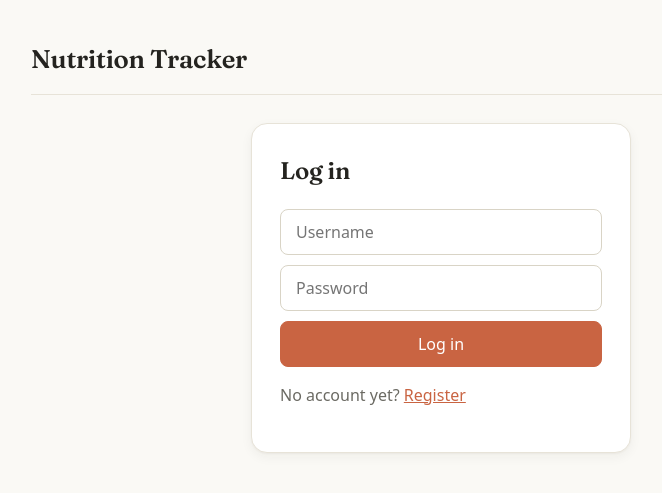
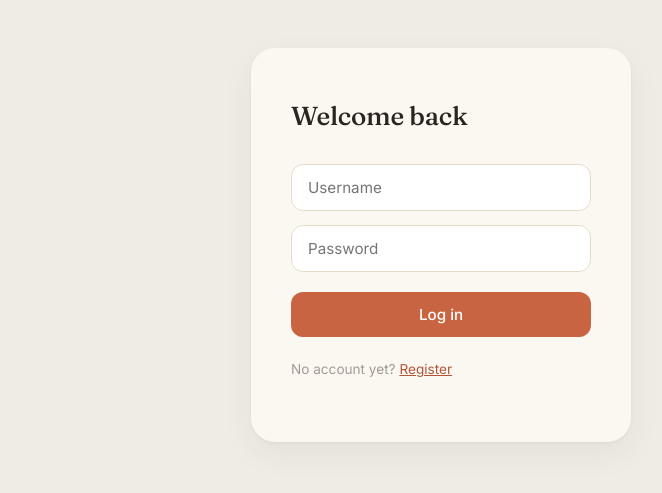
Before and after one commit to marvinty/nutrition-tracker, a FastAPI app: page /login in a window 1280 px wide. Shown: the top 493 px of the page, without its empty margins (199-861 px from the left). Run offline with FastAPI, Linux system fonts and the light colour scheme; parts of the project's set-up code (start-up, migrations or seed data) failed here and were passed over.

Commit message:
Redesign UI with warm serif aesthetic from Claude design project
Applies the design from claude.ai/design/p/97b90458-fb07-4819-8cc9-f3872de9fcbc:
Inter/Fraunces type pairing, cream/beige palette, pill-shaped nav and
tab controls, and card-based meal/day rows in place of tables.

Co-Authored-By: Claude Sonnet 5 <noreply@anthropic.com>

```diff
--- a/app/auth/templates/login.html
+++ b/app/auth/templates/login.html
@@ -3,18 +3,20 @@
 {% block title %}Login — Nutrition Tracker{% endblock %}
 
 {% block content %}
-<section class="card" style="max-width: 380px; margin: 24px auto;">
-    <h2>Log in</h2>
+<div class="page-card page-card--narrow">
+    <div class="card-body card-body--auth">
+        <h2 class="auth-title">Welcome back</h2>
         {% if error %}
         <p class="status error">{{ error }}</p>
         {% endif %}
-    <form method="post" action="/login" class="log-form" style="flex-direction: column; align-items: stretch;">
+        <form method="post" action="/login" class="auth-form">
             <input type="text" name="username" placeholder="Username" autocomplete="username" required>
             <input type="password" name="password" placeholder="Password" autocomplete="current-password" required>
             <button type="submit">Log in</button>
         </form>
-    <p style="margin-top: 16px; color: var(--text-muted);">
+        <p class="auth-footer">
             No account yet? <a href="/register">Register</a>
         </p>
-</section>
+    </div>
+</div>
 {% endblock %}
--- a/app/dashboard/templates/base.html
+++ b/app/dashboard/templates/base.html
@@ -6,51 +6,66 @@
     <title>{% block title %}Nutrition Tracker{% endblock %}</title>
     <link rel="preconnect" href="https://fonts.googleapis.com">
     <link rel="preconnect" href="https://fonts.gstatic.com" crossorigin>
-    <link href="https://fonts.googleapis.com/css2?family=Fraunces:opsz,wght@9..144,500;9..144,600&display=swap" rel="stylesheet">
+    <link href="https://fonts.googleapis.com/css2?family=Inter:wght@400;500;600;700&family=Fraunces:opsz,wght@9..144,400;9..144,500;9..144,600&display=swap" rel="stylesheet">
     <style>
         :root {
-            --bg: #faf9f5;
-            --surface: #ffffff;
-            --surface-2: #f5f4ee;
-            --text: #24231f;
-            --text-muted: #6b6a63;
-            --text-subtle: #96948c;
+            --bg: #eeece4;
+            --surface: #fbf8f2;
+            --surface-2: #f2ede2;
+            --surface-white: #ffffff;
+            --text: #2b241f;
+            --text-muted: #7a7164;
+            --text-subtle: #a39a8d;
             --accent: #c96442;
             --accent-hover: #b4553a;
-            --accent-soft: #f4e3da;
-            --border: #e7e3d8;
-            --border-strong: #d9d4c6;
+            --accent-text: #8a5c47;
+            --accent-soft: #f2e2d6;
+            --accent-soft-2: #faece4;
+            --accent-cal: #b4553a;
+            --border: #e4dcc9;
+            --border-strong: #d9cdb5;
             --danger: #b3412c;
-            --r-sm: 8px;
-            --r-md: 12px;
-            --r-lg: 16px;
-            --shadow: 0 1px 2px rgba(40,35,25,.04), 0 4px 12px rgba(40,35,25,.05);
+            --r-sm: 12px;
+            --r-md: 16px;
+            --r-lg: 24px;
+            --r-pill: 20px;
+            --shadow: 0 1px 3px rgba(60,45,30,.05), 0 12px 32px rgba(60,45,30,.06);
             --serif: "Fraunces", Georgia, "Times New Roman", serif;
-            --sans: system-ui, -apple-system, sans-serif;
+            --sans: "Inter", system-ui, -apple-system, sans-serif;
         }
         *, *::before, *::after { box-sizing: border-box; }
         body {
             font-family: var(--sans);
-            max-width: 860px;
-            margin: 40px auto;
-            padding: 0 20px;
+            margin: 0;
+            padding: 48px 20px;
+            display: flex;
+            flex-direction: column;
+            align-items: center;
+            gap: 28px;
             color: var(--text);
             background: var(--bg);
             line-height: 1.55;
         }
-        header {
-            border-bottom: 1px solid var(--border);
-            padding-bottom: 14px;
-            margin-bottom: 28px;
-        }
-        header h1 { margin: 0; font-family: var(--serif); font-weight: 600; font-size: 1.6rem; color: var(--text); letter-spacing: -0.01em; }
-        h2 { font-family: var(--serif); font-weight: 600; color: var(--text); margin-top: 0; letter-spacing: -0.01em; }
-        h3 { font-family: var(--serif); font-weight: 500; color: var(--text); margin-bottom: 8px; }
-        a { color: var(--accent); }
-        button, a.btn, .btn, .nav-btn, .tab, .log-form button, .log-form input, input[type="date"] {
+        h2 { font-family: var(--serif); font-weight: 500; color: var(--text); margin-top: 0; letter-spacing: -0.01em; }
+        h3 { font-family: var(--serif); font-weight: 500; color: var(--text); margin-bottom: 12px; font-size: 1rem; }
+        a { color: var(--accent-cal); }
+        button, a.pill, .pill, .nav-btn, .tab, .log-form button, .log-form input, input[type="date"] {
             transition: background .15s ease, border-color .15s ease, color .15s ease, box-shadow .15s ease;
         }
         :focus-visible { outline: 2px solid var(--accent); outline-offset: 2px; }
+
+        .page-card {
+            width: 640px;
+            max-width: 100%;
+            background: var(--surface);
+            border-radius: var(--r-lg);
+            box-shadow: var(--shadow);
+            overflow: hidden;
+        }
+        .page-card--narrow { width: 380px; }
+        .card-top { padding: 36px 40px 0; }
+        .card-body { padding: 20px 40px 40px; }
+        .card-body--auth { padding: 48px 40px; }
 
         /* Shared components */
         .topbar {
@@ -58,189 +73,230 @@
             justify-content: space-between;
             align-items: center;
             gap: 12px;
-            margin-bottom: 14px;
+            margin-bottom: 4px;
             flex-wrap: wrap;
         }
-        .topbar .who { color: var(--text-muted); }
-        .topbar .actions { display: flex; gap: 8px; align-items: center; }
+        .topbar .who { color: var(--text-subtle); font-size: 0.85rem; }
+        .topbar .who strong { color: var(--text-muted); }
+        .topbar .actions { display: flex; gap: 10px; align-items: center; }
         .topbar form { margin: 0; }
 
-        .btn {
+        .pill {
             display: inline-block;
-            padding: 7px 15px;
-            border: 1px solid var(--border-strong);
-            border-radius: var(--r-sm);
-            background: var(--surface);
-            color: var(--text-muted);
+            padding: 6px 14px;
+            border: none;
+            border-radius: var(--r-pill);
+            background: none;
+            color: var(--text-subtle);
             font: inherit;
-            font-size: 0.95rem;
+            font-size: 0.85rem;
             text-decoration: none;
             cursor: pointer;
         }
-        .btn:hover { background: var(--surface-2); color: var(--text); }
-        .btn--accent {
-            background: var(--accent);
-            border-color: var(--accent);
-            color: #fff;
-        }
-        .btn--accent:hover { background: var(--accent-hover); border-color: var(--accent-hover); color: #fff; }
+        .pill--soft { background: var(--accent-soft); color: var(--accent-text); }
+        .pill--soft:hover { background: var(--border); }
+        .pill:hover { color: var(--text); }
 
-        .day-nav { display: flex; gap: 8px; align-items: center; margin-bottom: 6px; flex-wrap: wrap; }
+        .day-nav { display: flex; gap: 10px; align-items: center; margin: 20px 0 6px; flex-wrap: wrap; }
         .nav-btn {
-            padding: 6px 13px;
-            border: 1px solid var(--border-strong);
-            border-radius: var(--r-sm);
-            background: var(--surface);
-            color: var(--text-muted);
+            padding: 6px 12px;
+            border: none;
+            border-radius: var(--r-pill);
+            background: var(--accent-soft);
+            color: var(--accent-text);
+            font-size: 0.85rem;
             text-decoration: none;
             cursor: pointer;
         }
-        .nav-btn:hover { background: var(--surface-2); color: var(--text); }
+        .nav-btn:hover { background: var(--border); }
         .nav-btn.is-disabled {
-            border-color: var(--border);
             background: var(--surface-2);
             color: var(--text-subtle);
             cursor: default;
         }
         input[type="date"] {
             padding: 6px 11px;
-            border: 1px solid var(--border-strong);
+            border: 1px solid var(--border);
             border-radius: var(--r-sm);
-            background: var(--surface);
+            background: var(--surface-white);
             color: var(--text);
             font: inherit;
-            font-size: 0.95rem;
+            font-size: 0.85rem;
         }
 
-        .tabs { display: flex; gap: 8px; margin-bottom: 14px; }
+        .tabs { display: flex; gap: 8px; margin-bottom: 20px; }
         .tab {
-            padding: 6px 16px;
-            border: 1px solid var(--border-strong);
-            border-radius: var(--r-sm);
-            background: var(--surface);
-            color: var(--text-muted);
+            padding: 7px 18px;
+            border: none;
+            border-radius: var(--r-pill);
+            background: none;
+            color: var(--text-subtle);
+            font-size: 0.85rem;
+            font-weight: 500;
             text-decoration: none;
         }
-        .tab:hover { background: var(--surface-2); color: var(--text); }
+        .tab:hover { color: var(--text); }
         .tab.is-active {
             background: var(--accent);
-            border-color: var(--accent);
             color: #fff;
         }
 
-        .card {
-            background: var(--surface);
+        h2.page-title { font-size: 1.75rem; margin: 4px 0 28px; }
+
+        .log-panel {
+            background: var(--surface-2);
+            border-radius: var(--r-md);
+            padding: 20px 24px;
+            margin-bottom: 28px;
+        }
+        .log-form {
+            display: flex;
+            gap: 10px;
+            align-items: center;
+            margin: 0 0 10px;
+        }
+        .log-form:last-child { margin-bottom: 0; }
+        .log-form input[type="text"],
+        .log-form input[type="password"] {
+            flex: 1;
+            padding: 11px 16px;
             border: 1px solid var(--border);
-            border-radius: var(--r-lg);
-            box-shadow: var(--shadow);
-            padding: 28px;
+            border-radius: var(--r-sm);
+            font-size: 0.95rem;
+            font-family: inherit;
+            background: var(--surface-white);
+            color: var(--text);
         }
+        .log-form input:focus-visible { outline: none; border-color: var(--accent); box-shadow: 0 0 0 3px var(--accent-soft); }
+        .log-form button {
+            padding: 0 22px;
+            height: 42px;
+            border: none;
+            border-radius: var(--r-sm);
+            background: var(--accent);
+            color: #fff;
+            font-size: 0.95rem;
+            font-weight: 500;
+            font-family: inherit;
+            cursor: pointer;
+        }
+        .log-form button:hover:not(:disabled) { background: var(--accent-hover); }
+        .log-form button:disabled { background: var(--accent-soft); color: #fff; cursor: not-allowed; }
+        .log-form button.secondary {
+            height: auto;
+            padding: 9px 16px;
+            background: var(--surface-white);
+            border: 1px solid var(--border);
+            color: var(--accent-text);
+            display: flex;
+            align-items: center;
+            gap: 6px;
+        }
+        .log-form button.secondary::before {
+            content: "";
+            width: 7px;
+            height: 7px;
+            border-radius: 50%;
+            background: var(--accent);
+            display: inline-block;
+        }
+        .log-form button.secondary:hover:not(:disabled) { background: var(--surface-2); }
 
-        table {
-            width: 100%;
-            border-collapse: collapse;
+        .status { min-height: 1.2em; font-size: 0.85rem; color: var(--text-muted); margin: 4px 0 0; }
+        .status.error { color: var(--danger); }
+        .hidden { display: none; }
+        #record-indicator { color: var(--danger); font-size: 0.85rem; font-weight: 500; }
+        .clarify {
             margin-top: 12px;
-            background: var(--surface);
-            border: 1px solid var(--border);
-            border-radius: var(--r-md);
-            overflow: hidden;
-            box-shadow: var(--shadow);
+            padding: 14px 16px;
+            border-left: 3px solid var(--accent);
+            border-radius: var(--r-sm);
+            background: var(--surface-white);
         }
-        th, td {
-            text-align: left;
-            padding: 11px 15px;
-            border-bottom: 1px solid var(--border);
-        }
-        th { background: var(--surface-2); font-size: 0.8rem; text-transform: uppercase; letter-spacing: 0.04em; color: var(--text-muted); font-weight: 600; }
-        tr:last-child td { border-bottom: none; }
-        tbody tr:hover td { background: var(--accent-soft); }
-        .row-link { cursor: pointer; }
-        tfoot .total-row td { font-weight: 700; background: var(--surface-2); }
+        .clarify-question { margin: 0 0 10px; color: var(--text); font-weight: 500; font-size: 0.95rem; }
+        .clarify .log-form { margin: 0; }
 
         .totals-grid {
             display: grid;
             grid-template-columns: repeat(4, 1fr);
-            gap: 14px;
-            margin: 16px 0 32px;
+            gap: 12px;
+            margin-bottom: 32px;
         }
         .totals-card {
-            background: var(--surface);
+            background: var(--surface-2);
+            border-radius: var(--r-md);
+            padding: 18px 8px;
+            text-align: center;
+        }
+        .totals-card--cal { background: var(--accent-soft-2); }
+        .totals-card .value { font-family: var(--serif); font-size: 26px; font-weight: 500; color: var(--text); }
+        .totals-card--cal .value { color: var(--accent-cal); }
+        .totals-card .label { font-family: var(--sans); font-size: 11px; color: var(--text-subtle); margin-top: 2px; text-transform: uppercase; letter-spacing: 0.04em; }
+        .totals-card--cal .label { color: #a3705d; }
+
+        .empty { color: var(--text-subtle); font-style: italic; font-size: 0.9rem; }
+
+        .row-list { display: flex; flex-direction: column; gap: 8px; }
+        .row-item {
+            display: flex;
+            align-items: center;
+            gap: 14px;
+            background: var(--surface-white);
+            border-radius: 14px;
+            padding: 12px 16px;
+        }
+        .row-item--link { cursor: pointer; }
+        .row-item--total {
+            background: var(--accent-soft-2);
+            padding: 14px 16px;
+            margin-top: 4px;
+        }
+        .row-time { font-size: 12px; color: var(--text-subtle); width: 42px; flex-shrink: 0; }
+        .row-main { flex: 1; min-width: 0; }
+        .row-title { font-size: 14px; color: var(--text); }
+        .row-sub { font-size: 12px; color: var(--text-subtle); margin-top: 2px; }
+        .row-day { font-size: 13px; font-weight: 500; color: var(--text); width: 100px; flex-shrink: 0; }
+        .row-macros { font-size: 13px; color: var(--text-muted); flex: 1; }
+        .row-count { font-size: 12px; color: var(--text-subtle); }
+        .row-cal { font-size: 13px; font-weight: 500; color: var(--accent-cal); white-space: nowrap; }
+        .row-item--total .row-day,
+        .row-item--total .row-macros,
+        .row-item--total .row-count { font-weight: 600; color: var(--accent-text); }
+
+        .auth-title { font-size: 26px; margin: 0 0 28px; }
+        .auth-form { display: flex; flex-direction: column; gap: 14px; }
+        .auth-form input {
+            font-family: inherit;
+            font-size: 0.95rem;
+            padding: 13px 16px;
             border: 1px solid var(--border);
-            border-top: 3px solid var(--border-strong);
-            border-radius: var(--r-md);
-            padding: 18px 16px;
-            text-align: center;
-            box-shadow: var(--shadow);
-        }
-        .totals-card--cal { border-top-color: var(--accent); }
-        .totals-card--protein { border-top-color: #7c9a6b; }
-        .totals-card--carbs { border-top-color: #d0a24c; }
-        .totals-card--fat { border-top-color: #b08bbf; }
-        .totals-card .value { font-family: var(--serif); font-size: 1.9rem; font-weight: 600; color: var(--text); }
-        .totals-card--cal .value { color: var(--accent); }
-        .totals-card .label { font-size: 0.78rem; color: var(--text-subtle); margin-top: 4px; text-transform: uppercase; letter-spacing: 0.05em; }
-
-        .empty { color: var(--text-subtle); font-style: italic; }
-        .log-form {
-            display: flex;
-            gap: 10px;
-            align-items: center;
-            margin: 12px 0;
-        }
-        .log-form input[type="text"],
-        .log-form input[type="password"] {
-            flex: 1;
-            padding: 11px 15px;
-            border: 1px solid var(--border-strong);
             border-radius: var(--r-sm);
-            font-size: 1rem;
-            font-family: inherit;
-            background: var(--surface);
+            background: var(--surface-white);
             color: var(--text);
         }
-        .log-form input:focus-visible { outline: none; border-color: var(--accent); box-shadow: 0 0 0 3px var(--accent-soft); }
-        .log-form button {
-            padding: 11px 20px;
-            border: 1px solid var(--accent);
+        .auth-form input:focus-visible { outline: none; border-color: var(--accent); box-shadow: 0 0 0 3px var(--accent-soft); }
+        .auth-form button {
+            font-family: inherit;
+            font-size: 0.95rem;
+            font-weight: 500;
+            color: #fff;
+            background: var(--accent);
+            border: none;
+            padding: 13px;
             border-radius: var(--r-sm);
-            background: var(--accent);
-            color: #fff;
-            font-size: 1rem;
-            font-family: inherit;
             cursor: pointer;
+            margin-top: 6px;
         }
-        .log-form button:hover:not(:disabled) { background: var(--accent-hover); border-color: var(--accent-hover); }
-        .log-form button:disabled { background: var(--accent-soft); border-color: var(--accent-soft); color: #fff; cursor: not-allowed; }
-        .log-form button.secondary {
-            background: var(--surface);
-            border-color: var(--border-strong);
-            color: var(--text-muted);
-        }
-        .log-form button.secondary:hover:not(:disabled) { background: var(--surface-2); color: var(--text); }
+        .auth-form button:hover { background: var(--accent-hover); }
+        .auth-footer { font-size: 0.85rem; color: var(--text-subtle); margin-top: 22px; }
+        .auth-footer a { color: var(--accent-cal); }
 
-        .status { min-height: 1.2em; font-size: 0.9rem; color: var(--text-muted); }
-        .status.error { color: var(--danger); }
-        .hidden { display: none; }
-        #record-indicator { color: var(--danger); font-size: 0.9rem; font-weight: 500; }
-        .clarify {
-            margin-top: 12px;
-            padding: 14px 16px;
-            border: 1px solid var(--border-strong);
-            border-left: 3px solid var(--accent);
-            border-radius: var(--r-md);
-            background: var(--surface-2);
-        }
-        .clarify-question { margin: 0 0 10px; color: var(--text); font-weight: 500; }
-        .clarify .log-form { margin: 0; }
         @media (max-width: 600px) {
             .totals-grid { grid-template-columns: repeat(2, 1fr); }
         }
     </style>
 </head>
 <body>
-    <header>
-        <h1>Nutrition Tracker</h1>
-    </header>
     {% block content %}{% endblock %}
 </body>
 </html>
```
Also changed, not shown: app/auth/templates/register.html (+7 -5 lines), app/dashboard/templates/dashboard.html (+35 -43 lines), app/dashboard/templates/history.html (+26 -44 lines). Lines whose indentation alone changed are shown as unchanged.
